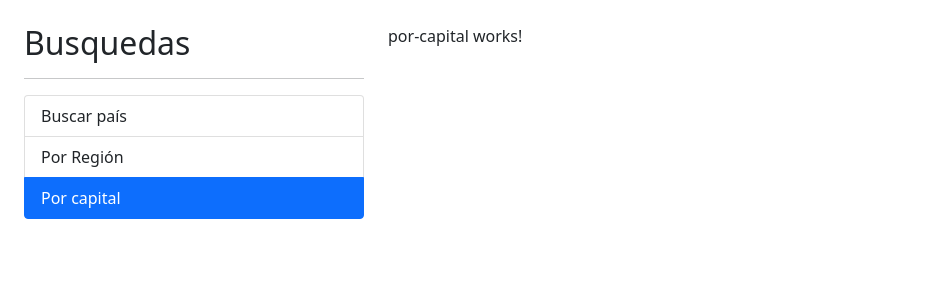
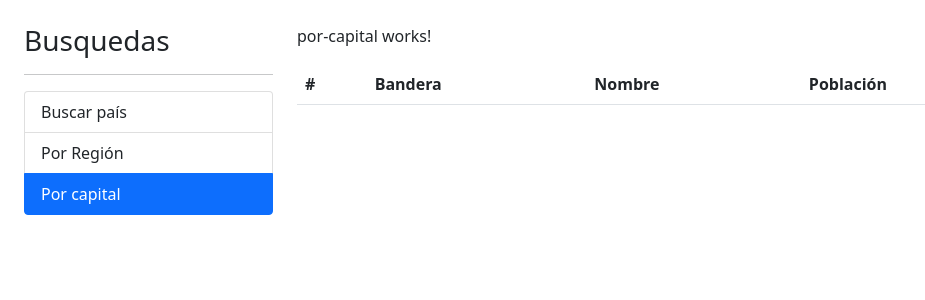
Before and after one commit to ElannyTorres/PaisesApp, an Angular app: page /capital in a window 1280 px wide. Shown: the top 300 px of the page, without its empty margins (0-925 px from the left). Built offline with nearby package versions, Linux system fonts and the light colour scheme.

Commit message:
pais-tabla component, father to son comunication

```diff
--- a/src/app/app.component.html
+++ b/src/app/app.component.html
@@ -1,6 +1,6 @@
 <div class="row container mt-4">
 
-  <div class="col-4">
+  <div class="col-3">
 
     <app-sidebar></app-sidebar>
 
--- /dev/null
+++ b/src/app/pais/components/pais-tabla/pais-tabla.component.html
@@ -0,0 +1,24 @@
+<table *ngIf="paises" class="table table-hover">
+  <thead>
+    <tr>
+      <th>#</th>
+      <th>Bandera</th>
+      <th>Nombre</th>
+      <th>Población</th>
+      <th></th>
+    </tr>
+  </thead>
+  <tbody>
+    <tr  *ngFor="let pais of paises; let i = index">
+      <td>{{i + 1}}</td>
+      <td>
+        <img class="small-flag" [src]="pais.flags.png" alt="">
+      </td>
+      <td>{{pais.name.official}}</td>
+      <td>{{pais.population | number}}</td>
+      <td>
+        <a [routerLink]="['/pais', pais.cca2]">Ver...</a>
+      </td>
+    </tr>
+  </tbody>
+</table>
--- /dev/null
+++ b/src/app/pais/components/pais-tabla/pais-tabla.component.ts
@@ -0,0 +1,19 @@
+import { Component, Input, OnInit } from '@angular/core';
+import { Country } from '../../interfaces/pais.interface';
+
+@Component({
+  selector: 'app-pais-tabla',
+  templateUrl: './pais-tabla.component.html',
+  styles: [
+  ]
+})
+export class PaisTablaComponent implements OnInit {
+
+  @Input() paises: Country[] = [];
+
+  constructor() { }
+
+  ngOnInit(): void {
+  }
+
+}
--- a/src/app/pais/pages/por-capital/por-capital.component.html
+++ b/src/app/pais/pages/por-capital/por-capital.component.html
@@ -1 +1,2 @@
 <p>por-capital works!</p>
+<app-pais-tabla></app-pais-tabla>
--- a/src/app/pais/pages/por-pais/por-pais.component.html
+++ b/src/app/pais/pages/por-pais/por-pais.component.html
@@ -22,29 +22,8 @@
 
 <div *ngIf="paises.length > 0" class="row">
   <div class="col">
-    <table *ngIf="paises" class="table table-hover">
-      <thead>
-        <tr>
-          <th>#</th>
-          <th>Bandera</th>
-          <th>Nombre</th>
-          <th>Población</th>
-          <th></th>
-        </tr>
-      </thead>
-      <tbody>
-        <tr  *ngFor="let pais of paises; let i = index">
-          <td>{{i + 1}}</td>
-          <td>
-            <img class="small-flag" [src]="pais.flags.png" alt="">
-          </td>
-          <td>{{pais.name.official}}</td>
-          <td>{{pais.population | number}}</td>
-          <td>
-            <a [routerLink]="['/pais', pais.cca2]">Ver...</a>
-          </td>
-        </tr>
-      </tbody>
-    </table>
+
+    <app-pais-tabla [paises]="paises"></app-pais-tabla>
+
   </div>
 </div>
--- a/src/app/pais/pages/por-region/por-region.component.html
+++ b/src/app/pais/pages/por-region/por-region.component.html
@@ -1 +1,2 @@
 <p>por-region works!</p>
+<app-pais-tabla></app-pais-tabla>
--- a/src/app/shared/sidebar/sidebar.component.html
+++ b/src/app/shared/sidebar/sidebar.component.html
@@ -1,4 +1,4 @@
-<h2>Busquedas</h2>
+<h3>Busquedas</h3>
     <hr>
     <ul class="list-group">
       <li
```
Also changed, not shown: src/app/pais/pais.module.ts (+5 -2 lines).
